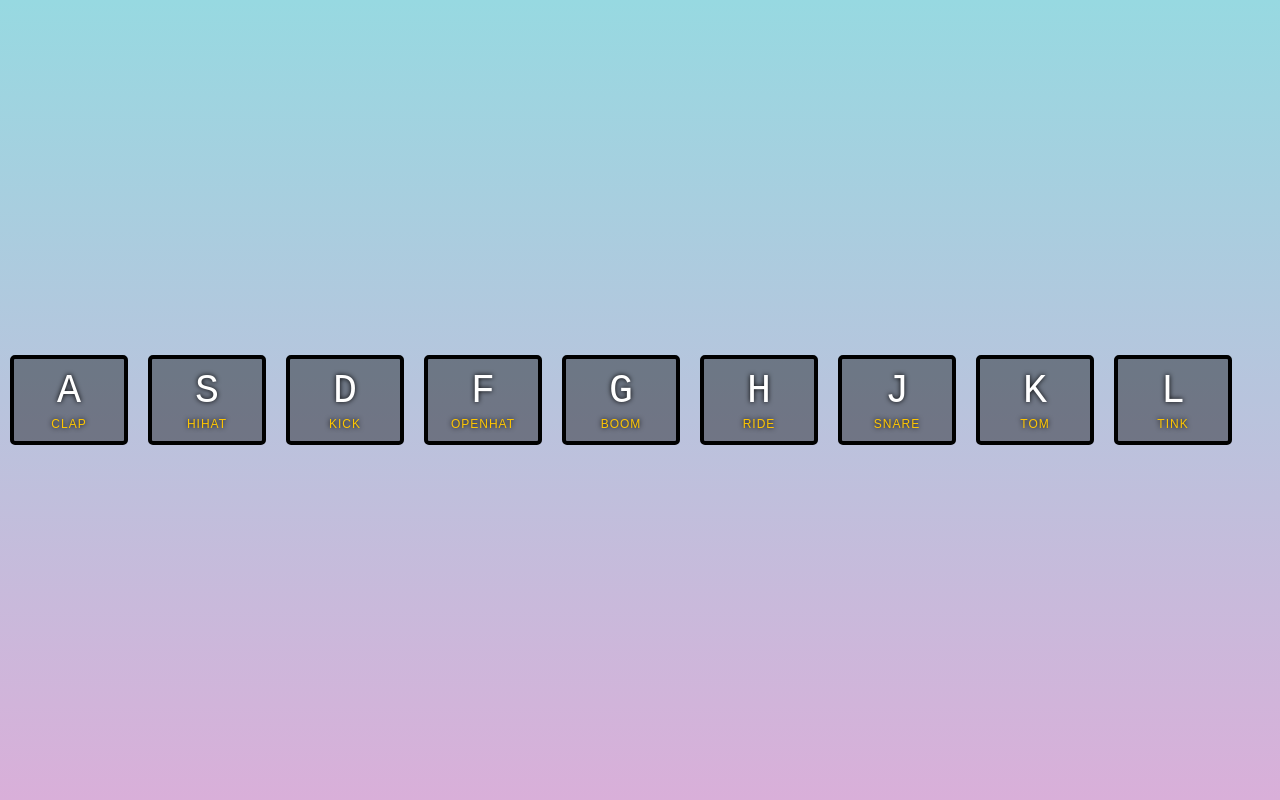
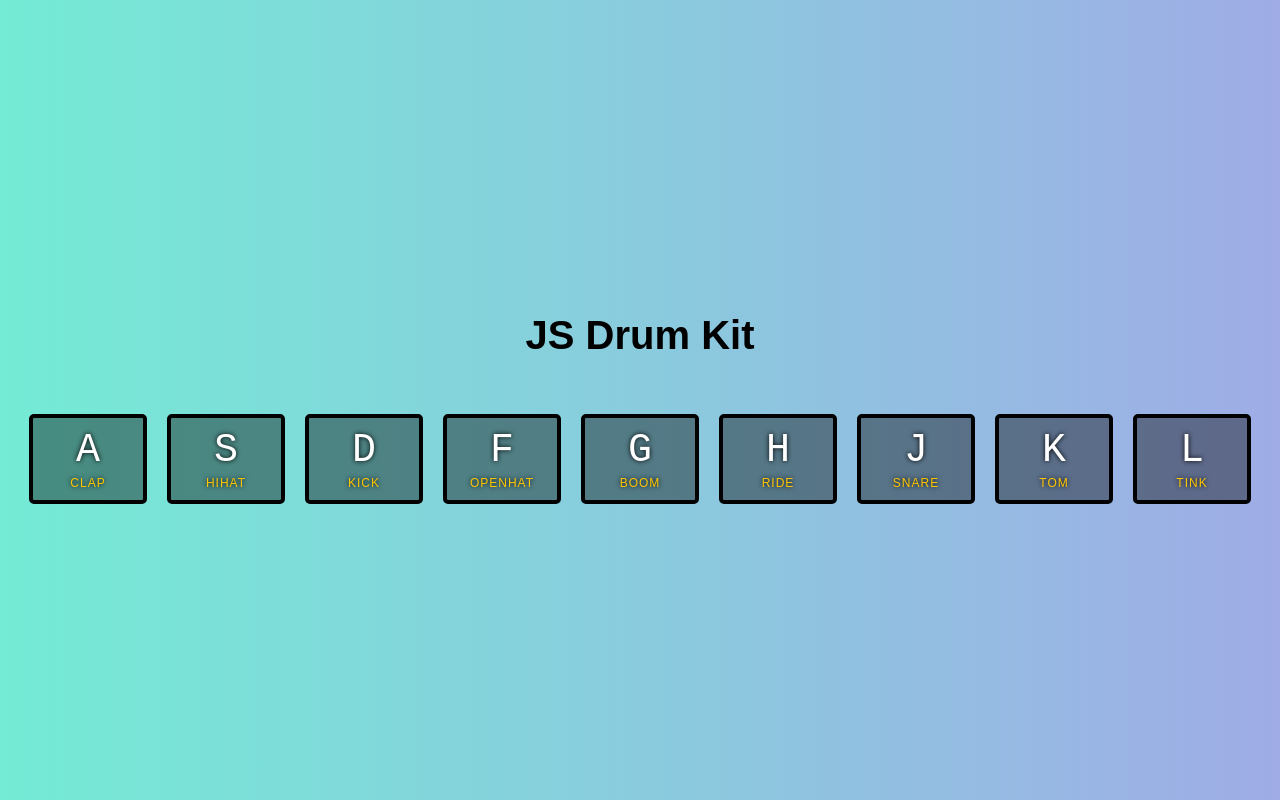
Before and after one commit to ibrahimkundlik/Javascript30-WesBos, a plain HTML site: page 1-JavaScript-Drum-Kit/index-START.html in a window 1280 px wide. Drawn offline with Linux system fonts and the light colour scheme.

Commit message:
Modified CSS

```diff
--- a/1-JavaScript-Drum-Kit/index-START.html
+++ b/1-JavaScript-Drum-Kit/index-START.html
@@ -8,6 +8,9 @@
 	</head>
 	<body>
 		<div class="keys">
+			<div class="header">
+				<h1>JS Drum Kit</h1>
+			</div>
 			<div data-key="65" class="key">
 				<kbd>A</kbd>
 				<span class="sound">clap</span>
--- a/1-JavaScript-Drum-Kit/style.css
+++ b/1-JavaScript-Drum-Kit/style.css
@@ -10,18 +10,26 @@ html {
 }
 
 body {
-	background-color: #d9afd9;
-	background-image: linear-gradient(0deg, #d9afd9 0%, #97d9e1 100%);
+	background-color: #74ebd5;
+	background-image: linear-gradient(90deg, #74ebd5 0%, #9face6 100%);
 	min-height: 100vh;
 	display: flex;
+	flex-flow: row wrap;
 	align-items: center;
+	justify-content: center;
+}
+
+.header {
+	width: 100%;
+	text-align: center;
+	font-size: 2rem;
+	margin-bottom: 2rem;
 }
 
 .keys {
 	display: flex;
-	align-items: center;
+	flex-flow: row wrap;
 	justify-content: center;
-	flex-flow: row wrap;
 }
 
 .key {
```
